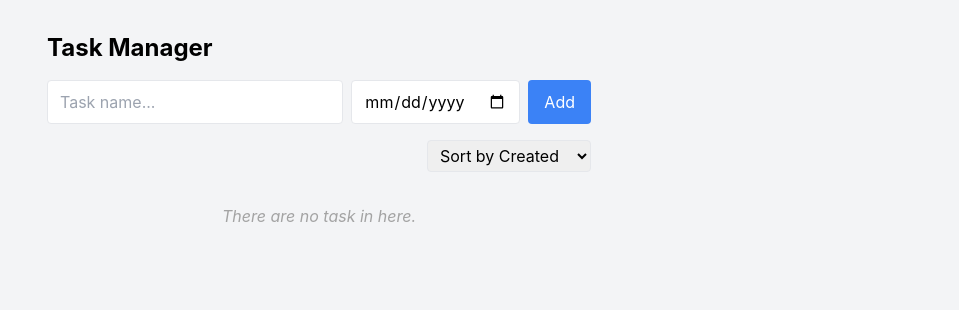
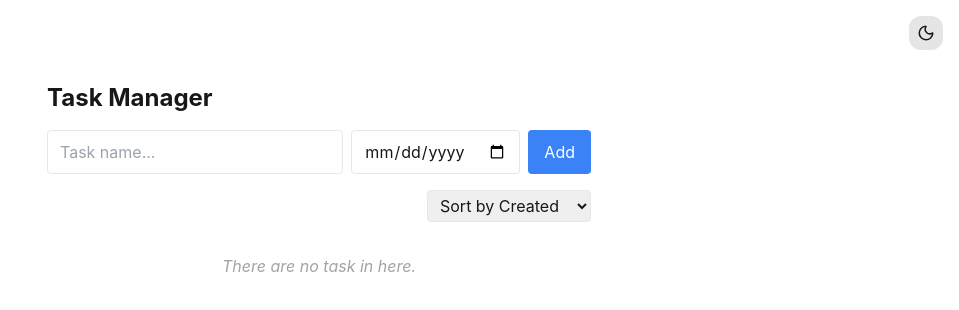
Before and after one commit to vietanh195/task-manager, a React (Create React App) app: page / in a window 1280 px wide. Shown: the top 310 px of the page, without its empty margins (321-1280 px from the left). Built offline with nearby package versions, Linux system fonts and the light colour scheme.

Commit message:
Light/Dark Mode

```diff
--- a/src/App.js
+++ b/src/App.js
@@ -1,13 +1,15 @@
-import logo from './logo.svg';
+// App.js
+
 import './App.css';
 import Home from './pages/Home';
+import Navbar from './components/Navbar';
+import { ThemeProvider } from "./context/ThemeContext";
 
-function App() {
+export default function App() {
   return (
-    <div className='min-h-screen bg-gray-100 p-4'>
+    <div className="min-h-screen bg-white dark:bg-neutral-900 text-neutral-900 dark:text-neutral-100 transition-colors p-4">
+      <Navbar />
       <Home />
     </div>
   );
 }
-
-export default App;
--- /dev/null
+++ b/src/components/Navbar.jsx
@@ -0,0 +1,18 @@
+import { useContext } from "react";
+import { ThemeContext } from "../context/ThemeContext";
+import { Sun, Moon } from "lucide-react";
+
+export default function Navbar() {
+    const { theme, toggleTheme } = useContext(ThemeContext);
+
+    return (
+        <nav className="flex justify-end mb-4">
+            <button
+                onClick={toggleTheme}
+                className="p-2 rounded-xl bg-neutral-200 dark:bg-neutral-700"
+            >
+                {theme === "light" ? <Moon size={18}/> : <Sun size={18}/>}
+            </button>
+        </nav>
+    );
+}
--- /dev/null
+++ b/src/context/ThemeContext.jsx
@@ -0,0 +1,37 @@
+// ThemeContext.jsx
+
+import { createContext, useState, useEffect } from "react";
+
+export const ThemeContext = createContext();
+
+export function ThemeProvider({ children }) {
+    const [theme, setTheme] = useState("light");
+
+    // Lấy theme khi load web
+    useEffect(() => {
+        const saved = localStorage.getItem("theme");
+
+        if (saved) setTheme(saved);
+    }, []);
+
+    // Đổi theme => Cập nhật DOM + Lưu localStorage
+    useEffect(() => {
+        localStorage.setItem("theme", theme);
+
+        if (theme === "dark") {
+            document.documentElement.classList.add("dark");
+        } else {
+            document.documentElement.classList.remove("dark");
+        }
+    }, [theme]);
+
+    const toggleTheme = () => {
+        setTheme(prev => (prev === "light" ? "dark" : "light"));
+    };
+
+    return (
+        <ThemeContext.Provider value={{ theme, toggleTheme }}>
+            {children}
+        </ThemeContext.Provider>
+    );
+}
--- a/src/hooks/useTasks.js
+++ b/src/hooks/useTasks.js
@@ -1,3 +1,4 @@
+// useTasks
 import { useState, useEffect } from "react";
 
 export function useTasks() {
--- a/src/index.js
+++ b/src/index.js
@@ -1,13 +1,18 @@
+// index.js
+
 import React from 'react';
 import ReactDOM from 'react-dom/client';
 import './index.css';
 import App from './App';
 import reportWebVitals from './reportWebVitals';
+import { ThemeProvider } from './context/ThemeContext';
 
 const root = ReactDOM.createRoot(document.getElementById('root'));
 root.render(
   <React.StrictMode>
-    <App />
+    <ThemeProvider>
+      <App />
+    </ThemeProvider>
   </React.StrictMode>
 );
 
--- a/src/pages/Home.jsx
+++ b/src/pages/Home.jsx
@@ -1,3 +1,4 @@
+// Home
 import { useState } from "react";
 import TaskInput from "../components/TaskInput";
 import TaskList from "../components/TaskList";
--- a/src/utils/sortTasks.js
+++ b/src/utils/sortTasks.js
@@ -1,3 +1,4 @@
+// sortTasks
 export function sortTasks(tasks, sortBy = "createdAt") {
   return [...tasks].sort((a, b) => {
     if (sortBy === "deadline") {
--- a/tailwind.config.js
+++ b/tailwind.config.js
@@ -2,6 +2,7 @@
 
 /** @type {import('tailwindcss').Config} */
 module.exports = {
+  darkMode: "class",
   content: [
     "./src/**/*.{js,jsx,ts,tsx}", // Quét tất cả file .js, .jsx, .ts, .tsx trong thư mục src
   ],
```
